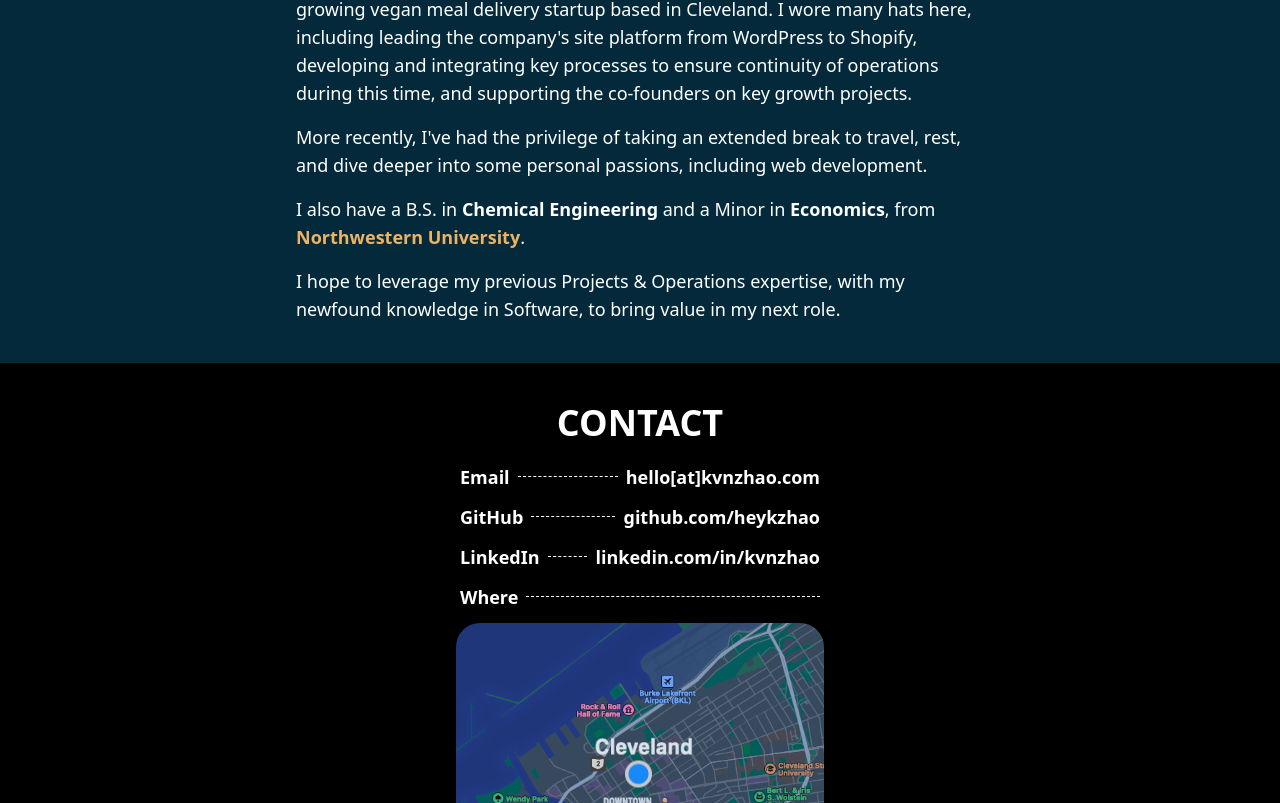
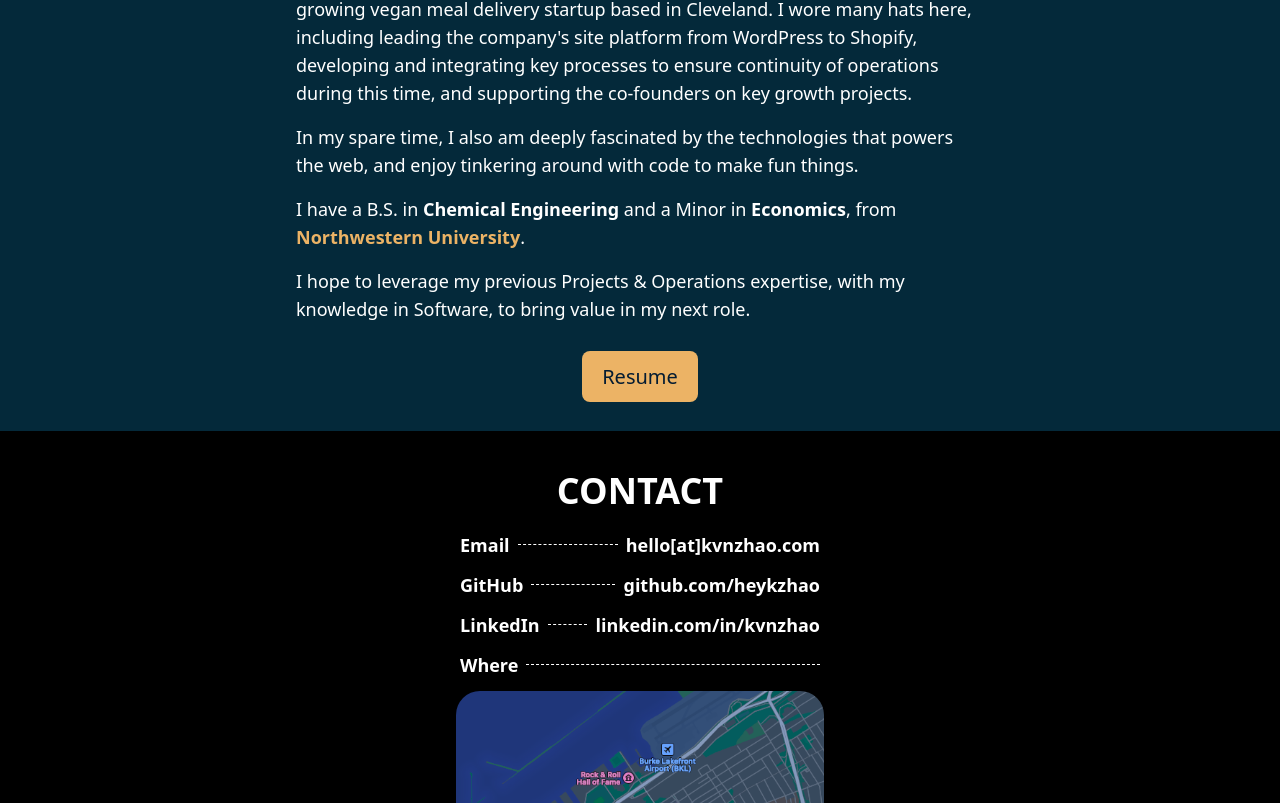
Before and after one commit to heykzhao/kvnzhao-website, a Next.js app: page / in a window 1280 px wide. Shown: the part 797-1600 px from the top of the page. Built offline with nearby package versions, Linux system fonts and the light colour scheme.

Commit message:
Add button for resume, add file, and modify some grammar

```diff
--- /dev/null
+++ b/components/HomeBodySection/HomeBodyButton.tsx
@@ -0,0 +1,25 @@
+import type { NextPage } from "next";
+import Link from "next/link";
+
+interface ChildProps {
+  title: string;
+  url: string;
+}
+
+const HomeBodyButton: NextPage<ChildProps> = ({ title, url }: ChildProps) => {
+  return (
+    <div className="pb-10 transition duration-300 ease-in-out hover:-translate-y-0.5 hover:scale-105">
+      <Link href={url}>
+        <a
+          target="_blank"
+          rel="noopener noreferrer"
+          className="items-center rounded-lg bg-light-mode-1 px-5 py-3 text-xl font-medium text-white decoration-light-mode-4 decoration-wavy hover:underline dark:bg-dark-mode-4 dark:text-dark-mode-1 dark:decoration-dark-mode-1"
+        >
+          {title}
+        </a>
+      </Link>
+    </div>
+  );
+};
+
+export default HomeBodyButton;
--- a/components/HomeBodySection/HomeBodySection.tsx
+++ b/components/HomeBodySection/HomeBodySection.tsx
@@ -1,5 +1,6 @@
 import type { NextPage } from "next";
 import HomeBodyLink from "./HomeBodyLink";
+import HomeBodyButton from "./HomeBodyButton";
 
 interface ChildProps {
   darkMode: boolean;
@@ -8,7 +9,7 @@ interface ChildProps {
 const HeroSection: NextPage<ChildProps> = ({ darkMode }: ChildProps) => {
   return (
     <div className={darkMode ? "dark" : ""}>
-      <div className="flex justify-center bg-light-mode-4 text-black dark:bg-dark-mode-2 dark:text-white">
+      <div className="flex flex-col items-center bg-light-mode-4 text-black dark:bg-dark-mode-2 dark:text-white">
         <div className="flex max-w-screen-md flex-col p-10 text-lg font-light">
           <div className="pb-5 text-center text-3xl font-black uppercase text-light-mode-1 dark:text-white sm:text-4xl">
             About Me
@@ -45,11 +46,11 @@ const HeroSection: NextPage<ChildProps> = ({ darkMode }: ChildProps) => {
           </div>
           <div className="pb-4">
             {
-              "More recently, I've had the privilege of taking an extended break to travel, rest, and dive deeper into some personal passions, including web development."
+              "In my spare time, I also am deeply fascinated by the technologies that powers the web, and enjoy tinkering around with code to make fun things."
             }
           </div>
           <div className="pb-4">
-            {"I also have a B.S. in "}
+            {"I have a B.S. in "}
             <span className="font-bold text-black dark:text-white ">
               Chemical Engineering
             </span>
@@ -66,10 +67,11 @@ const HeroSection: NextPage<ChildProps> = ({ darkMode }: ChildProps) => {
           </div>
           <div className="">
             {
-              "I hope to leverage my previous Projects & Operations expertise, with my newfound knowledge in Software, to bring value in my next role."
+              "I hope to leverage my previous Projects & Operations expertise, with my knowledge in Software, to bring value in my next role."
             }
           </div>
         </div>
+        <HomeBodyButton title="Resume" url="/Zhao, Kevin_Resume.pdf" />
       </div>
     </div>
   );
```
Also changed, not shown: 1 other file (tests, documents, lock files or other folders).
